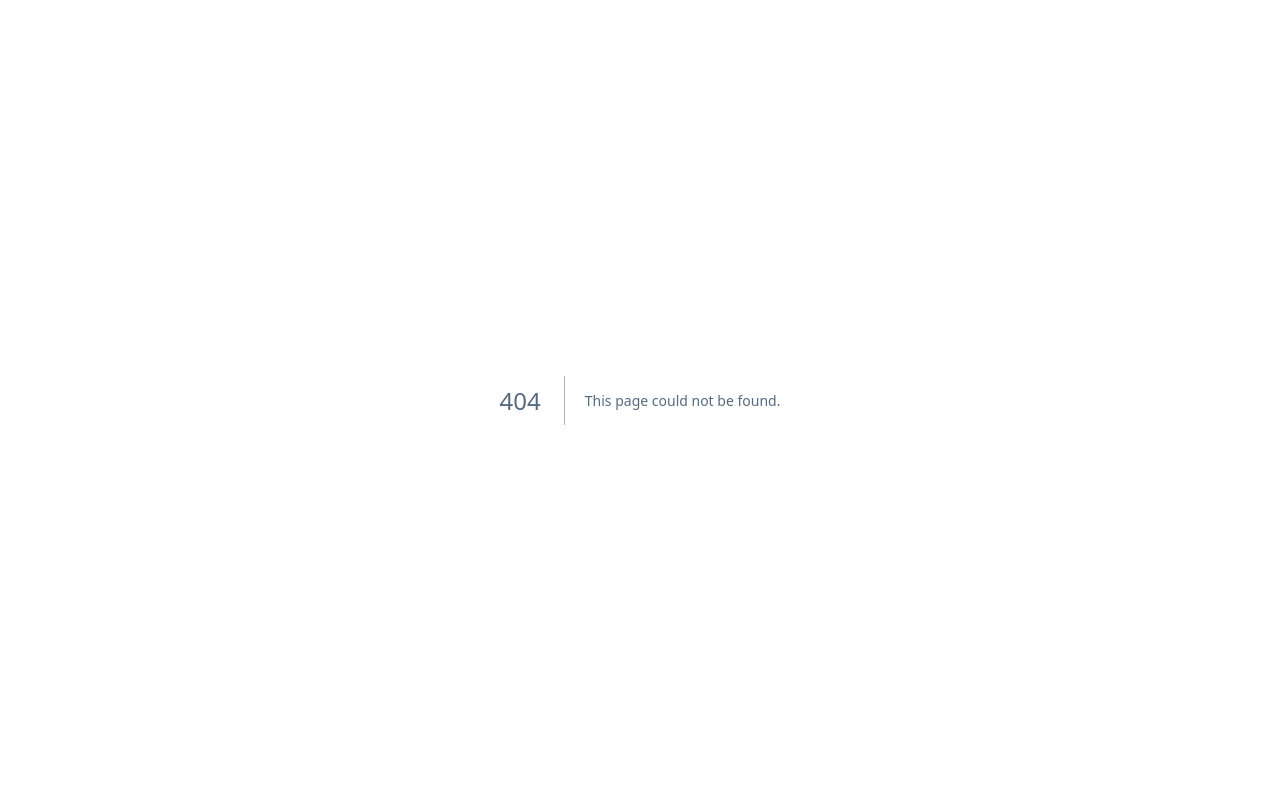
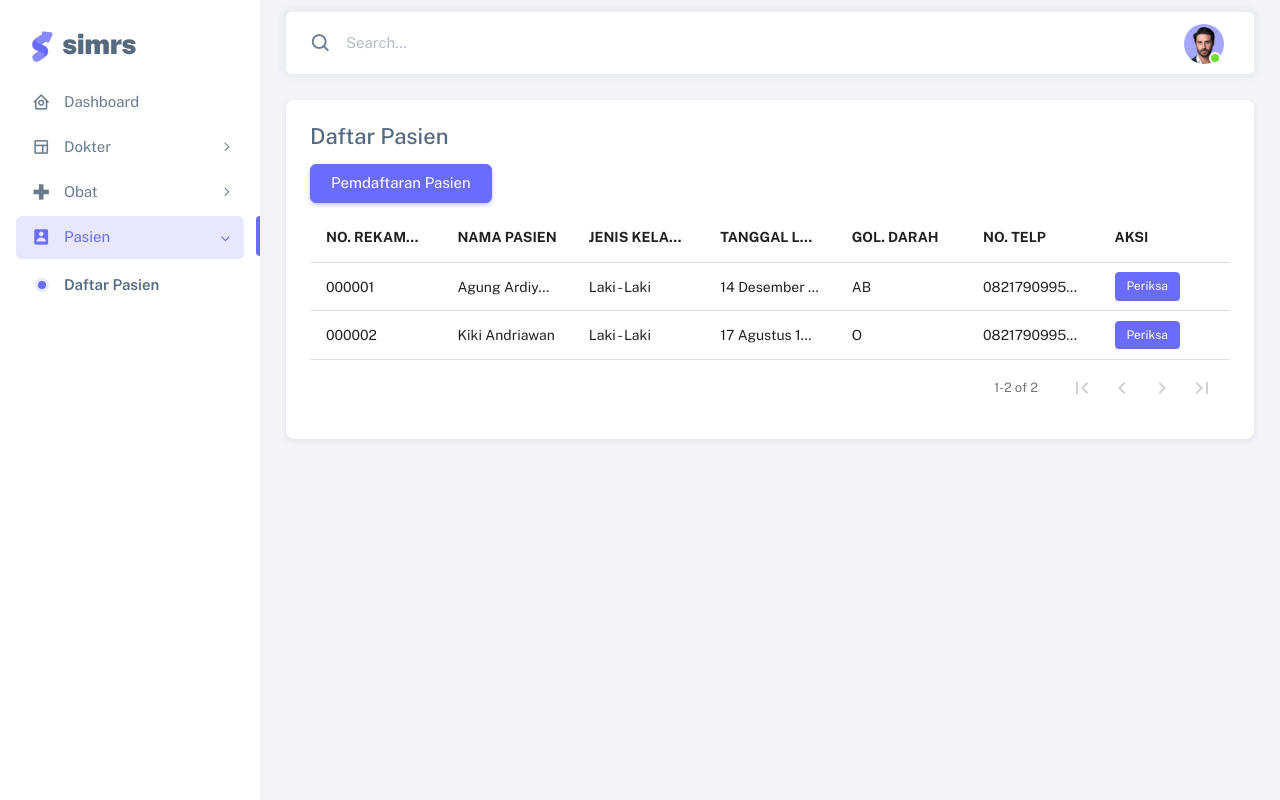
Before and after one commit to loofytech/simrs-fe, a Next.js app: page /patient in a window 1280 px wide. Before the commit this address had no page. Built offline with nearby package versions, Linux system fonts and the light colour scheme.

Commit message:
setup redux

```diff
--- /dev/null
+++ b/components/Patient/FormPatient.tsx
@@ -0,0 +1,7 @@
+export default function FormPatient() {
+  return <div className="card">
+    <div className="card-body">
+      <h4 className="mb-3">Pendaftaran Pasien</h4>
+    </div>
+  </div>;
+}
--- /dev/null
+++ b/components/Patient/ListPatient.tsx
@@ -0,0 +1,54 @@
+import TableData from "@/components/Table/DataTable";
+import { useDispatch } from "react-redux";
+import { setCreate } from "@/store/reducers/patientReducer";
+
+export default function ListPatient() {
+  const dispatch = useDispatch();
+
+  const columns = [
+    {name: 'NO. REKAMEDIK', selector: (row: any) => row.no_rekamedik},
+    {name: 'NAMA PASIEN', selector: (row: any) => row.name},
+    {name: 'JENIS KELAMIN', selector: (row: any) => row.jenis_kelamin},
+    {name: 'TANGGAL LAHIR', selector: (row: any) => row.birthdate},
+    {name: 'GOL. DARAH', selector: (row: any) => row.gol},
+    {name: 'NO. TELP', selector: (row: any) => row.telephone},
+    {name: 'AKSI', selector: (row: any) => {
+      return <button type="button" className="btn btn-sm btn-primary">Periksa</button>
+    }}
+  ];
+
+  const data = [
+    {
+      id: 1,
+      no_rekamedik: "000001",
+      name: 'Agung Ardiyanto',
+      telephone: "082179099557",
+      jenis_kelamin: "Laki - Laki",
+      gol: "AB",
+      birthdate: "14 Desember 1996"
+    },
+    {
+      id: 2,
+      no_rekamedik: "000002",
+      name: 'Kiki Andriawan',
+      telephone: "082179099558",
+      jenis_kelamin: "Laki - Laki",
+      gol: "O",
+      birthdate: "17 Agustus 1945"
+    },
+  ];
+
+  const createPatient = () => {
+    dispatch(setCreate(true));
+  }
+
+  return <div className="card">
+    <div className="card-body">
+      <h4 className="mb-3">Daftar Pasien</h4>
+      <div className="d-flex align-items-center gap-1 mb-2">
+        <button type="button" className="btn btn-primary" onClick={createPatient}>Pemdaftaran Pasien</button>
+      </div>
+      <TableData column={columns} data={data} />
+    </div>
+  </div>
+}
--- a/components/Sidebar.tsx
+++ b/components/Sidebar.tsx
@@ -26,6 +26,14 @@ const menus = [
       {path: "", label: "Daftar Obat"},
       {path: "/entry", label: "Obat Masuk"},
       {path: "/out", label: "Obat Keluar"}
+    ]
+  },
+  {
+    path: "/patient",
+    label: "Pasien",
+    icon: "bxs-user-rectangle",
+    children: [
+      {path: "", label: "Daftar Pasien"},
     ]
   }
 ];
--- a/package.json
+++ b/package.json
@@ -9,6 +9,7 @@
     "lint": "next lint"
   },
   "dependencies": {
+    "@reduxjs/toolkit": "^1.9.5",
     "@types/node": "20.3.1",
     "@types/react": "18.2.12",
     "@types/react-dom": "18.2.5",
@@ -19,6 +20,7 @@
     "react": "18.2.0",
     "react-data-table-component": "^7.5.3",
     "react-dom": "18.2.0",
+    "react-redux": "^8.1.1",
     "styled-components": "^5.3.11",
     "typescript": "5.1.3"
   },
--- a/pages/_app.tsx
+++ b/pages/_app.tsx
@@ -1,12 +1,14 @@
 import "@/styles/globals.css";
 import type { AppProps } from "next/app";
 import Head from "next/head";
+import { Provider } from "react-redux";
+import store from "@/store";
 
 export default function App({ Component, pageProps }: AppProps) {
-  return (<>
+  return (<Provider store={store}>
     <Head>
       <title>Simrs Loofytech</title>
     </Head>
     <Component {...pageProps} />
-  </>);
+  </Provider>);
 }
--- /dev/null
+++ b/pages/patient/index.tsx
@@ -0,0 +1,18 @@
+import FormPatient from "@/components/Patient/FormPatient";
+import ListPatient from "@/components/Patient/ListPatient";
+import AppLayout from "@/layouts/AppLayout";
+import { useSelector } from "react-redux";
+
+export default function Patient() {
+  const {CREATE_PATIENT} = useSelector((state: any) => state.patientReducer);
+
+  return (
+    <AppLayout>
+      <div className="row">
+        <div className="col-lg-12 order-0">
+          {!CREATE_PATIENT ? <ListPatient /> : <FormPatient />}
+        </div>
+      </div>
+    </AppLayout>
+  );
+}
--- /dev/null
+++ b/store/index.ts
@@ -0,0 +1,8 @@
+import { configureStore } from "@reduxjs/toolkit";
+import patientReducer from "@/store/reducers/patientReducer";
+
+export default configureStore({
+  reducer: {
+    patientReducer
+  }
+});
--- /dev/null
+++ b/store/reducers/patientReducer.ts
@@ -0,0 +1,19 @@
+import { createSlice } from "@reduxjs/toolkit";
+
+const patientSlice = createSlice({
+  name: "patientSlice",
+  initialState: {
+    CREATE_PATIENT: false
+  },
+  reducers: {
+    setCreate: (state, action) => {
+      state.CREATE_PATIENT = action.payload;
+    }
+  }
+});
+
+export const {
+  setCreate
+} = patientSlice.actions;
+
+export default patientSlice.reducer;
```
Also changed, not shown: 1 other file (tests, documents, lock files or other folders).
